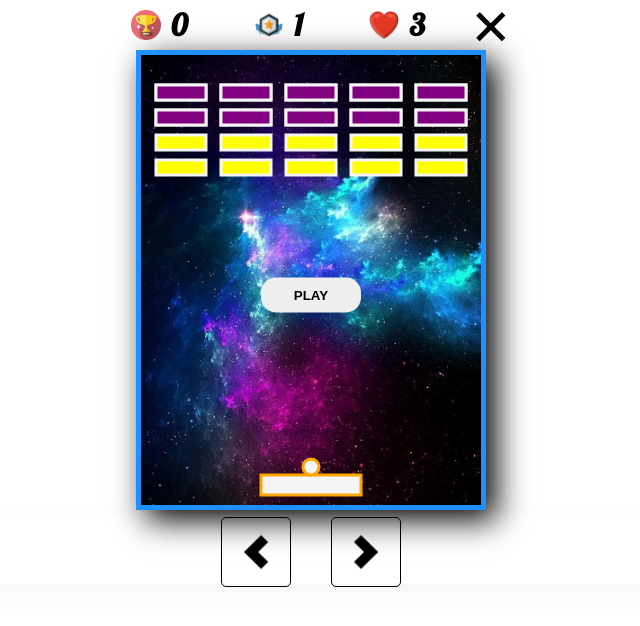
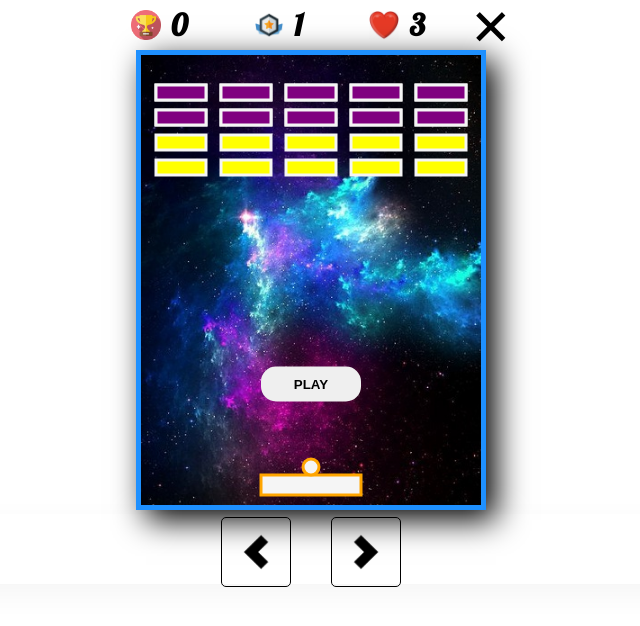
Before and after one commit to bokijano/games-with-animations, a website: page dist/index.html in a window 1280 px wide. Both pictures are taken after a click on the link "Brick Breaker". Shown: the whole page, without its empty margins (329-969 px from the left). Drawn offline with nearby package versions, Linux system fonts and the light colour scheme; files that its build step writes are made by us from their sources.

Commit message:
correction commit

```diff
--- a/dist/brick breaker/brick.css
+++ b/dist/brick breaker/brick.css
@@ -1,4 +1,12 @@
+* {
+  margin: 0;
+  padding: 0;
+  -webkit-box-sizing: border-box;
+          box-sizing: border-box;
+}
+
 .brick-game {
+  height: 768px;
   position: relative;
   display: -webkit-box;
   display: -ms-flexbox;
@@ -11,6 +19,8 @@
   -webkit-box-align: center;
       -ms-flex-align: center;
           align-items: center;
+  overflow-y: scroll !important;
+  overflow-x: hidden;
 }
 
 .brick-game .play-game {
--- a/dist/brick breaker/brick.js
+++ b/dist/brick breaker/brick.js
@@ -97,20 +97,20 @@ function movePaddle() {
 // create controls for mobile device
 let moveLeft = document.createElement("span");
 moveLeft.setAttribute("class", "left-move");
-moveLeft.onclick = function () {
+moveLeft.addEventListener("click", function () {
   if (paddle.x > 0) {
     paddle.x -= paddle.dx * 2;
   }
-};
+});
 brickControls.appendChild(moveLeft);
 
 let moveRight = document.createElement("span");
 moveRight.setAttribute("class", "right-move");
-moveRight.onclick = function () {
+moveRight.addEventListener("click", function () {
   if (paddle.x + paddle.width < cvs.width) {
     paddle.x += paddle.dx * 2;
   }
-};
+});
 brickControls.appendChild(moveRight);
 
 // create the ball
@@ -119,8 +119,8 @@ const ballBreak = {
   y: paddle.y - BALL_RADIUS,
   radius: BALL_RADIUS,
   speed: 6,
-  dx: 4 * (Math.random() * 2 - 1),
-  dy: -4,
+  dx: 3 * (Math.random() * 2 - 1),
+  dy: -3,
 };
 
 // draw the ball
--- a/dist/brick breaker/brick.scss
+++ b/dist/brick breaker/brick.scss
@@ -1,10 +1,19 @@
+* {
+  margin: 0;
+  padding: 0;
+  box-sizing: border-box;
+}
+
 .brick-game {
   //display: none;
+  height: 768px;
   position: relative;
   display: flex;
   flex-direction: column;
   text-align: center;
   align-items: center;
+  overflow-y: scroll !important;
+  overflow-x: hidden;
   .play-game {
     display: block;
     position: absolute;
```
Also changed, not shown: 1 other file.
